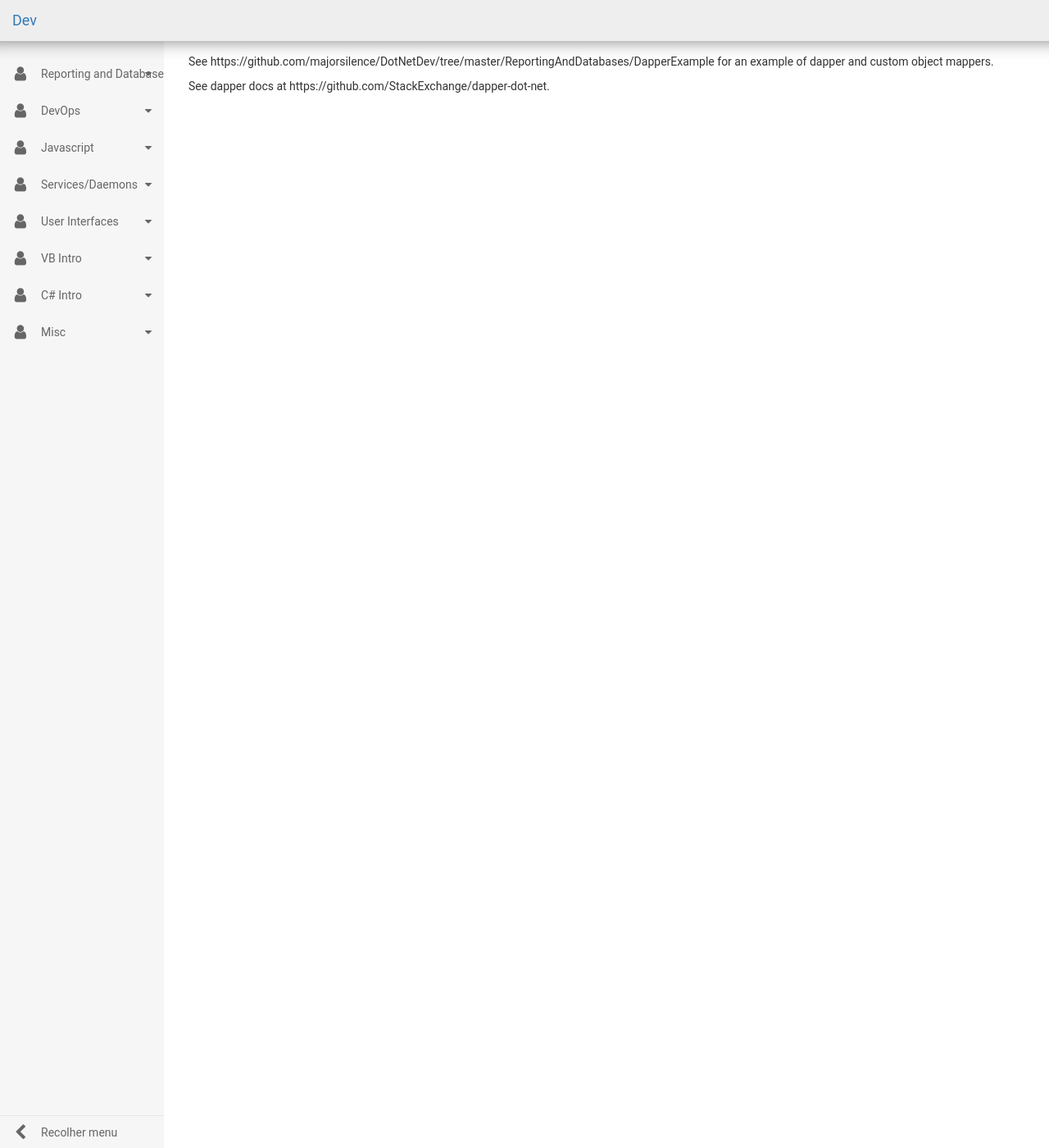
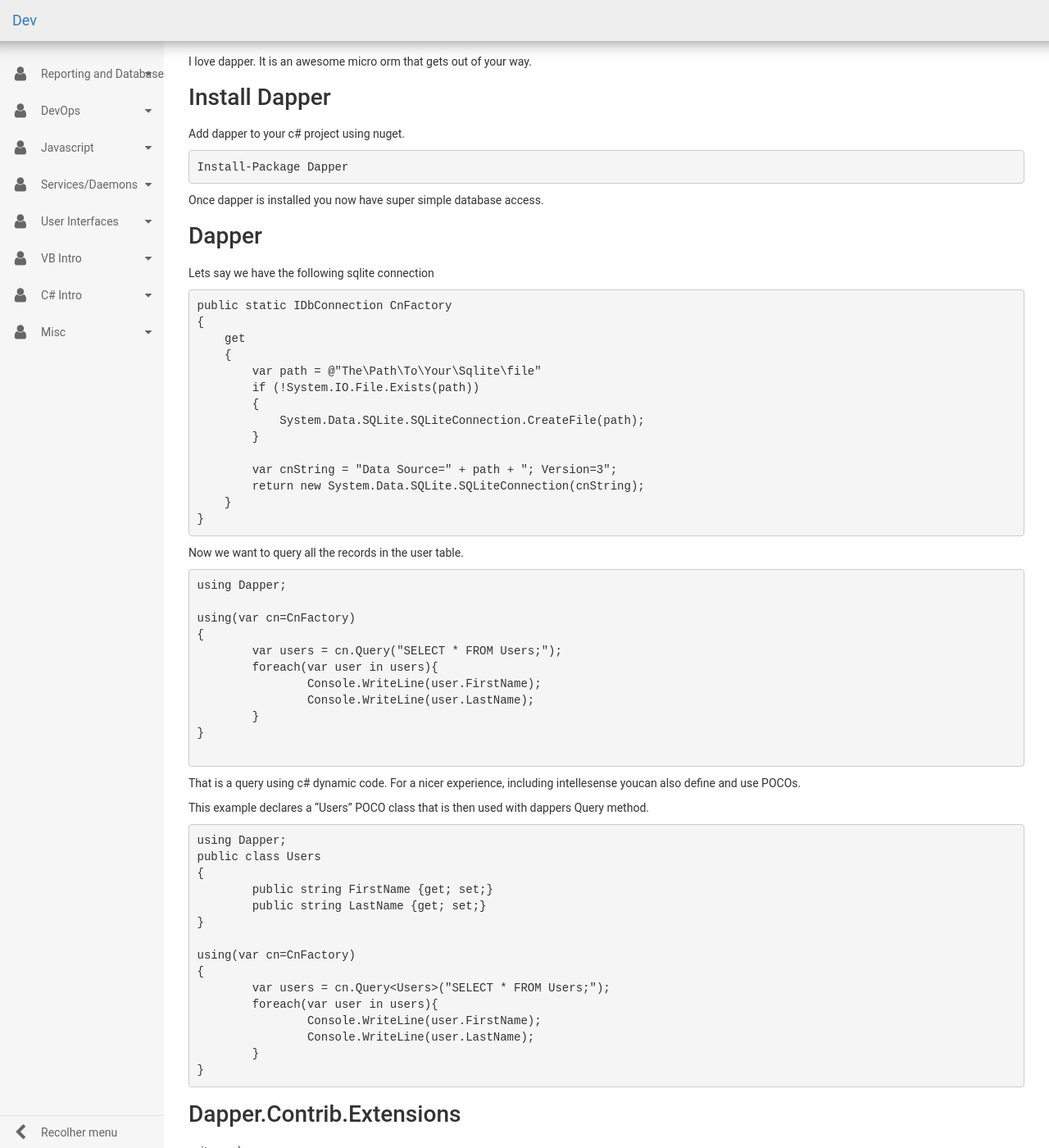
Before and after one commit to majorsilence/Dev, a Jekyll site: the page built from docs/Database/Dapper-Micro-ORM.md, in a window 1280 px wide and 1400 px high. Shown: the whole window at 82% size. Built offline with Jekyll 4.4.1, drawn with Linux system fonts in a browser that asks for light colours; nearby versions of some CDN libraries; some of the changed text lies outside the part shown.

Commit message:
dapper query example

````diff
--- a/docs/Database/Dapper-Micro-ORM.md
+++ b/docs/Database/Dapper-Micro-ORM.md
@@ -3,6 +3,82 @@
 title: Dapper Micro ORM
 ---
 
+I love dapper.  It is an awesome micro orm that gets out of your way.
+
+# Install Dapper
+
+Add dapper to your c# project using nuget.
+
+```powershell
+Install-Package Dapper
+```
+
+Once dapper is installed you now have super simple database access.
+
+# Dapper
+
+Lets say we have the following sqlite connection
+
+```c#
+public static IDbConnection CnFactory
+{
+    get
+    {
+    	var path = @"The\Path\To\Your\Sqlite\file"
+        if (!System.IO.File.Exists(path))
+        {
+            System.Data.SQLite.SQLiteConnection.CreateFile(path);
+        }
+
+        var cnString = "Data Source=" + path + "; Version=3";
+        return new System.Data.SQLite.SQLiteConnection(cnString);
+    }
+}
+```
+
+Now we want to query all the records in the user table.
+
+```c#
+using Dapper;
+
+using(var cn=CnFactory)
+{
+	var users = cn.Query("SELECT * FROM Users;");
+	foreach(var user in users){
+		Console.WriteLine(user.FirstName);
+		Console.WriteLine(user.LastName);
+	}
+}
+
+```
+
+That is a query using c# dynamic code.  For a nicer experience, including intellesense youcan also define and use POCOs.
+
+This example declares a "Users" POCO class that is then used with dappers Query method.
+```c#
+using Dapper;
+public class Users
+{
+	public string FirstName {get; set;}
+	public string LastName {get; set;}
+}
+
+using(var cn=CnFactory)
+{
+	var users = cn.Query<Users>("SELECT * FROM Users;");
+	foreach(var user in users){
+		Console.WriteLine(user.FirstName);
+		Console.WriteLine(user.LastName);
+	}
+}
+```
+
+
+# Dapper.Contrib.Extensions
+write me ;)
+
+# Examples
 See https://github.com/majorsilence/DotNetDev/tree/master/ReportingAndDatabases/DapperExample for an example of dapper and custom object mappers.
 
-See dapper docs at https://github.com/StackExchange/dapper-dot-net.
+# Official documentation
+Please read the official [dapper docs](https://github.com/StackExchange/dapper-dot-net).  They are short and easy to read.
````
